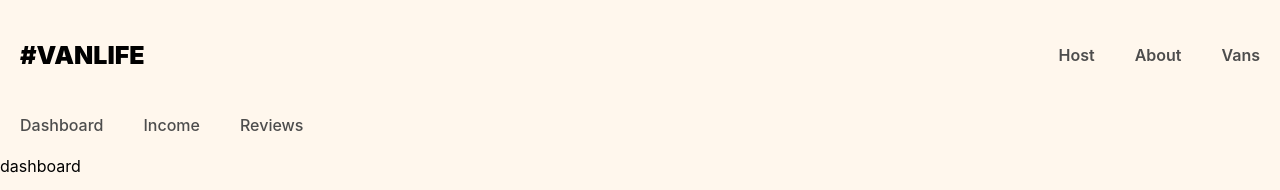
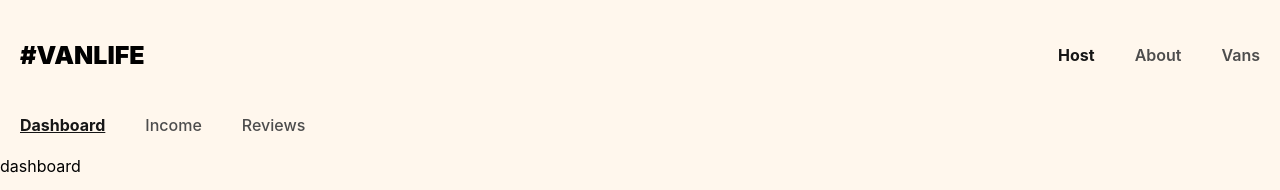
Before and after one commit to kennedyowusu/vanlife, a React (Vite) app: page /host in a window 1280 px wide. Shown: the top 190 px of the page. Built offline with nearby package versions, Linux system fonts and the light colour scheme; what miragejs would draw is missing.

Commit message:
add active link styling with nav link

```diff
--- a/src/components/Header.jsx
+++ b/src/components/Header.jsx
@@ -1,15 +1,23 @@
-import { Link } from 'react-router-dom';
+import { Link, NavLink } from 'react-router-dom';
 
 const Header = () => {
   return (
     <header>
       <Link className='site-logo' to="/">#VanLife</Link>
       <nav>
-        <Link to="/host">Host</Link>
-        <Link to="/about">About</Link>
-        <Link to="/vans">Vans</Link>
+        <NavLink
+          className={({ isActive }) => isActive ? 'active-link' : ''}
+          to="/host">Host</NavLink>
+
+        <NavLink
+          className={({ isActive }) => isActive ? 'active-link' : ''}
+          to="/about">About</NavLink>
+
+        <NavLink
+          className={({ isActive }) => isActive ? 'active-link' : ''}
+          to="/vans">Vans</NavLink>
       </nav>
-   </header>
+    </header>
   )
 }
 
--- a/src/components/HostLayout.jsx
+++ b/src/components/HostLayout.jsx
@@ -1,12 +1,28 @@
-import { Link, Outlet } from 'react-router-dom'
+import { NavLink, Outlet } from 'react-router-dom'
 
 const HostLayout = () => {
+
+  const activeLinkStyle = {
+   fontWeight: "bold",
+   textDecoration: "underline",
+   color: "#161616"
+  }
+
  return (
    <>
    <nav className='host-nav'>
-     <Link to="/host">Dashboard</Link>
-     <Link to='/host/income'>Income</Link>
-     <Link to='/host/reviews'>Reviews</Link>
+    <NavLink
+     style={({ isActive }) => isActive ? activeLinkStyle : null}
+     end
+     to="/host">Dashboard</NavLink>
+
+    <NavLink
+      style={({isActive}) => isActive ? activeLinkStyle : null }
+     to='/host/income'>Income</NavLink>
+
+     <NavLink
+      style={({isActive}) => isActive ? activeLinkStyle : null }
+     to='/host/reviews'>Reviews</NavLink>
    </nav>
    <Outlet />
   </>
--- a/src/index.css
+++ b/src/index.css
@@ -36,6 +36,12 @@
     text-transform: uppercase;
     font-weight: 900;
     font-size: 25px;
+}
+
+a.active-link {
+    font-weight: bold;
+    text-decoration: none;
+    color: #161616;
 }
 
 header a {
```
